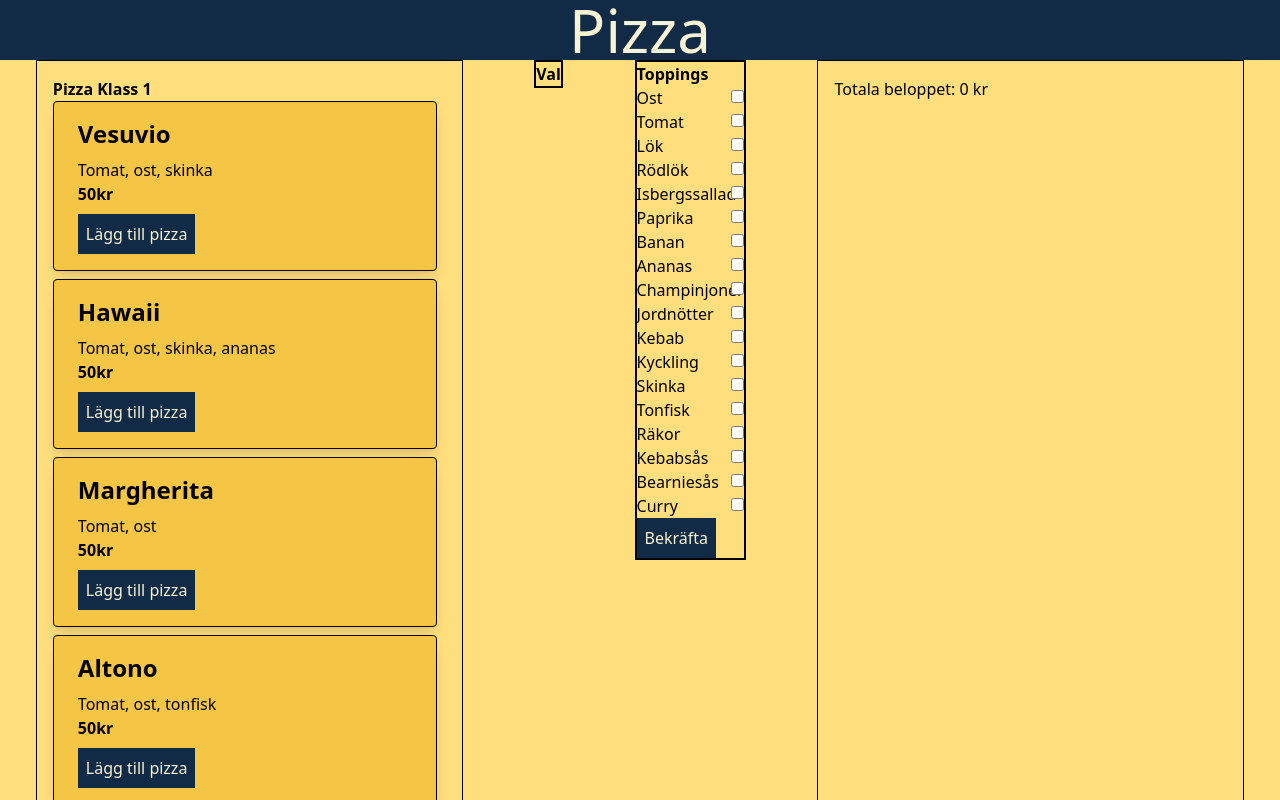
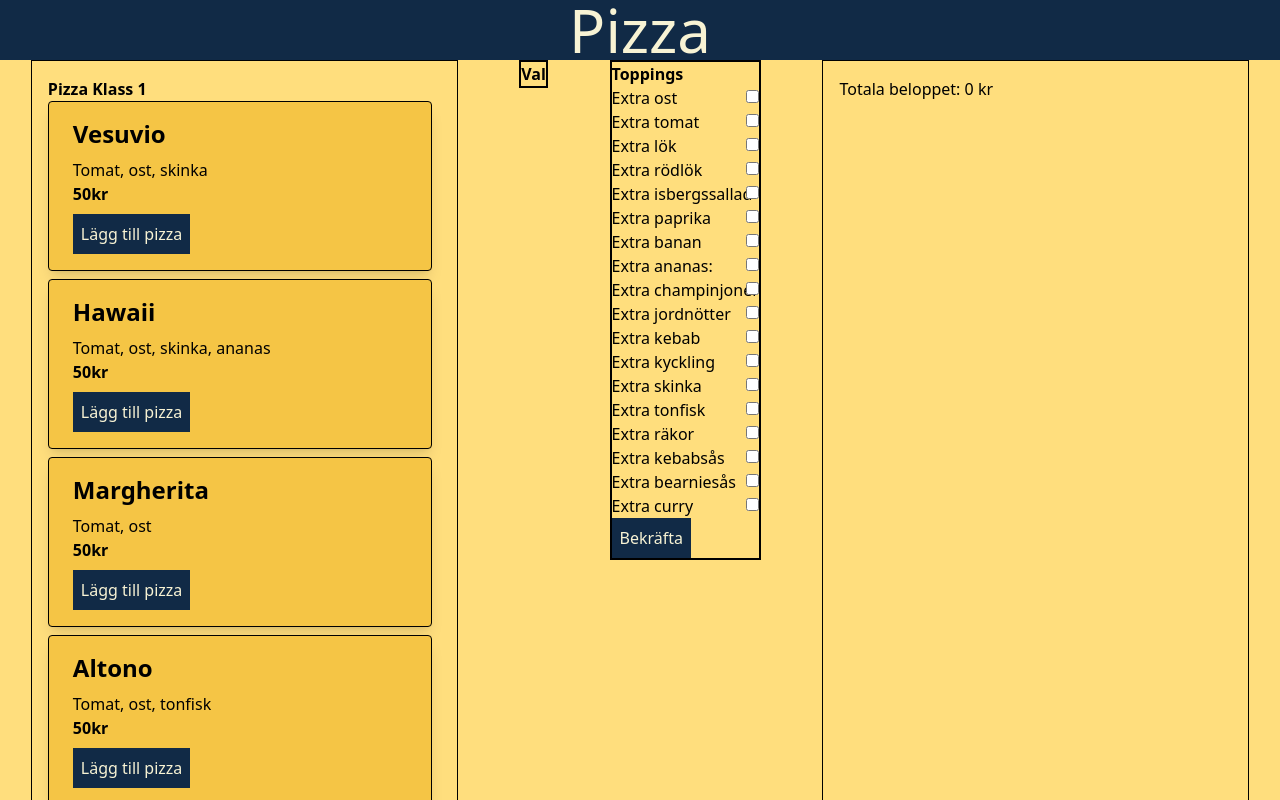
Before and after one commit to biggieliten/PizzaCalculator, a React (Vite) app: page / in a window 1280 px wide. Shown: the top 800 px of the page. Built offline with nearby package versions, Linux system fonts and the light colour scheme.

Commit message:
Changed toppings to an array of object, and added key price

```diff
--- a/src/Components/ChosenProduct/ChosenProduct.tsx
+++ b/src/Components/ChosenProduct/ChosenProduct.tsx
@@ -1,3 +1,85 @@
+import { useContext, useState } from "react";
+import Button from "../Button/Button";
+import { PizzaContext } from "../GlobalPizza/GlobalPizza";
+import { toppingsType } from "../../pizzaTypes";
+const ChosenProduct = () => {
+  const [selectedToppings, setSelectedToppings] = useState<string[]>([]);
+  const toppings: toppingsType[] = [
+    { name: "Extra ost ", price: 10 },
+    { name: "Extra tomat ", price: 10 },
+    { name: "Extra lök ", price: 10 },
+    { name: "Extra rödlök ", price: 10 },
+    { name: "Extra isbergssallad ", price: 10 },
+    { name: "Extra paprika ", price: 10 },
+    { name: "Extra banan ", price: 10 },
+    { name: "Extra ananas: ", price: 10 },
+    { name: "Extra champinjoner ", price: 10 },
+    { name: "Extra jordnötter ", price: 10 },
+    { name: "Extra kebab ", price: 10 },
+    { name: "Extra kyckling ", price: 10 },
+    { name: "Extra skinka", price: 10 },
+    { name: "Extra tonfisk ", price: 10 },
+    { name: "Extra räkor ", price: 10 },
+    { name: "Extra kebabsås ", price: 10 },
+    { name: "Extra bearniesås ", price: 10 },
+    { name: "Extra curry ", price: 10 },
+  ];
+
+  const handleToppingChange = (topping: string) => {
+    if (selectedToppings.includes(topping)) {
+      setSelectedToppings(selectedToppings.filter((item) => item !== topping));
+    } else {
+      setSelectedToppings([...selectedToppings, topping]);
+    }
+  };
+
+  const { currentPizza, dispatch, modifiedDispatch } = useContext(PizzaContext);
+
+  const AddPizzaToCart = () => {
+    if (currentPizza) {
+      modifiedDispatch({
+        type: "MOD_PIZZA",
+        payload: { ...currentPizza, toppings: selectedToppings },
+      });
+    } else {
+      console.error("No pizza added first");
+    }
+    if (currentPizza) {
+      dispatch({ type: "REMOVE_PIZZA", payload: currentPizza.name });
+    } else {
+      console.error("No pizza added");
+    }
+  };
+
+  return (
+    <>
+      <div className="flex flex-col border-solid border-2 border-sky-500 size-fit">
+        <h1 className="font-bold">Val</h1>
+        <h2>{currentPizza?.name}</h2>
+      </div>
+      <div className="flex flex-col border-solid border-2 border-sky-500 size-fit">
+        <h1 className="font-bold">Toppings</h1>
+        {toppings.map((topping) => (
+          <div className="flex flex-row relative" key={topping.name}>
+            <label htmlFor={topping.name}>{topping.name}</label>
+            <input
+              value={topping.name}
+              onChange={() => handleToppingChange(topping.name)}
+              type="checkbox"
+              name={topping.name}
+              id=""
+              className="absolute right-0 top-1"
+            />
+          </div>
+        ))}
+        <Button ButtonClick={AddPizzaToCart} ButtonTitle="Bekräfta" />
+      </div>
+    </>
+  );
+};
+
+export default ChosenProduct;
+
 /* import { useContext, useState } from "react";
 import Button from "../Button/Button";
 import { PizzaContext } from "../GlobalPizza/GlobalPizza";
@@ -90,85 +172,3 @@ const ChosenProduct = () => {
 
 export default ChosenProduct;
  */
-
-import { useContext, useState } from "react";
-import Button from "../Button/Button";
-import { PizzaContext } from "../GlobalPizza/GlobalPizza";
-
-const ChosenProduct = () => {
-  const [selectedToppings, setSelectedToppings] = useState<string[]>([]);
-  const toppings = [
-    "Ost",
-    "Tomat",
-    "Lök",
-    "Rödlök",
-    "Isbergssallad",
-    "Paprika",
-    "Banan",
-    "Ananas",
-    "Champinjoner",
-    "Jordnötter",
-    "Kebab",
-    "Kyckling",
-    "Skinka",
-    "Tonfisk",
-    "Räkor",
-    "Kebabsås",
-    "Bearniesås",
-    "Curry",
-  ];
-
-  const handleToppingChange = (topping: string) => {
-    if (selectedToppings.includes(topping)) {
-      setSelectedToppings(selectedToppings.filter((item) => item !== topping));
-    } else {
-      setSelectedToppings([...selectedToppings, topping]);
-    }
-  };
-
-  const { currentPizza, dispatch, modifiedDispatch } = useContext(PizzaContext);
-
-  const AddPizzaToCart = () => {
-    if (currentPizza) {
-      modifiedDispatch({
-        type: "MOD_PIZZA",
-        payload: { ...currentPizza, toppings: selectedToppings },
-      });
-    } else {
-      console.error("No pizza added first");
-    }
-    if (currentPizza) {
-      dispatch({ type: "REMOVE_PIZZA", payload: currentPizza.name });
-    } else {
-      console.error("No pizza added");
-    }
-  };
-
-  return (
-    <>
-      <div className="flex flex-col border-solid border-2 border-sky-500 size-fit">
-        <h1 className="font-bold">Val</h1>
-        <h2>{currentPizza?.name}</h2>
-      </div>
-      <div className="flex flex-col border-solid border-2 border-sky-500 size-fit">
-        <h1 className="font-bold">Toppings</h1>
-        {toppings.map((topping) => (
-          <div className="flex flex-row relative" key={topping}>
-            <label htmlFor={topping}>{topping}</label>
-            <input
-              value={topping}
-              onChange={() => handleToppingChange(topping)}
-              type="checkbox"
-              name={topping}
-              id=""
-              className="absolute right-0 top-1"
-            />
-          </div>
-        ))}
-        <Button ButtonClick={AddPizzaToCart} ButtonTitle="Bekräfta" />
-      </div>
-    </>
-  );
-};
-
-export default ChosenProduct;
--- a/src/Components/Total/Total.tsx
+++ b/src/Components/Total/Total.tsx
@@ -43,7 +43,10 @@ const TotalSum: React.FC = (): React.ReactNode => {
           <p>Toppings: {pizza.toppings && pizza.toppings.join(", ")}</p>
         </div>
       ))}
-      <h2>Totala beloppet: {modifiedPizza.reduce((sum, pizza) => sum + pizza.price, 0)} kr</h2>
+      <h2>
+        Totala beloppet:{" "}
+        {modifiedPizza.reduce((sum, pizza) => sum + pizza.price, 0)} kr
+      </h2>
     </div>
   );
 };
```
